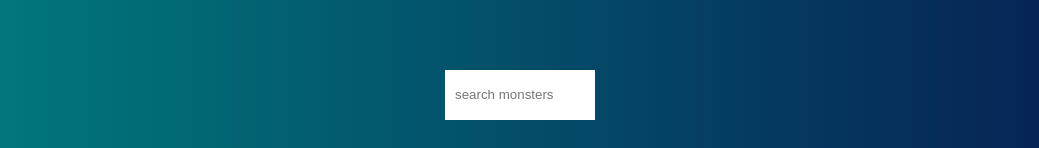
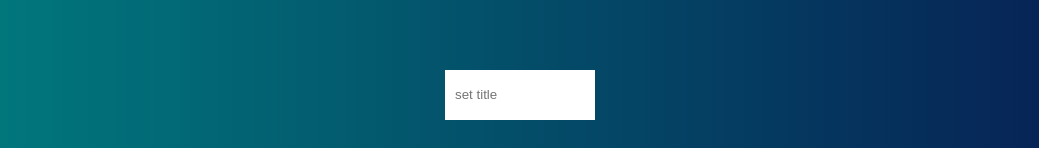
Before and after one commit to crisecheguren/monsters-rolodex, a React (Create React App) app: page / in a window 1280 px wide. Shown: the part 178-326 px from the top of the page, without its empty margins (120-1159 px from the left). Built offline with nearby package versions, Linux system fonts and the light colour scheme; no server answers; a web font is replaced by a local one.

Commit message:
added set title feature

```diff
--- a/src/App.js
+++ b/src/App.js
@@ -7,6 +7,7 @@ import SearchBox from './components/search-box/search-box.component';
 const App = () => {
 
 const [searchField, setSearchField] = useState('');
+const [ title, setTitle ] = useState('Monsters Rolodex');
 const [monsters, setMonsters] = useState([]);
 const [filteredMonsters, setFilteredMonsters] = useState(monsters);
 
@@ -28,11 +29,19 @@ const onSearchChange = (event) => {
       setSearchField(searchFieldString);
 }
 
+const onTitleChange = (event) => {
+  const searchFieldString = event.target.value.toLocaleLowerCase();
+  setTitle(searchFieldString);
+}
 
   return (
     <div className="App">
-      <h1 className='app-title'>Monsters Rolodex</h1>
+      <h1 className='app-title'>{title}</h1>
+
+      <SearchBox className='search-box' placeholder='set title' onChangeHandler={onTitleChange}/>
+      <br/>
       <SearchBox className='search-box' placeholder='search monsters' onChangeHandler={onSearchChange}/>
+
       <CardList monsters={filteredMonsters} />
     </div>
   )
```
